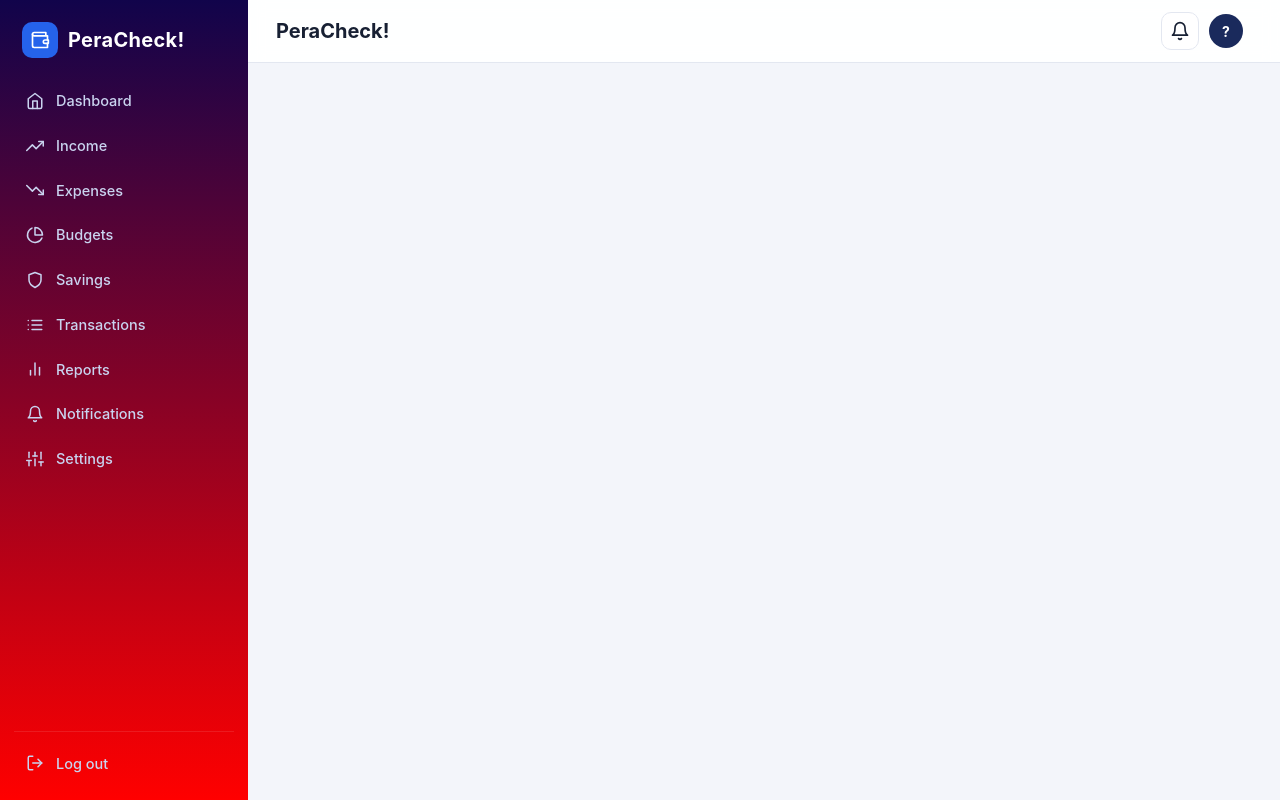
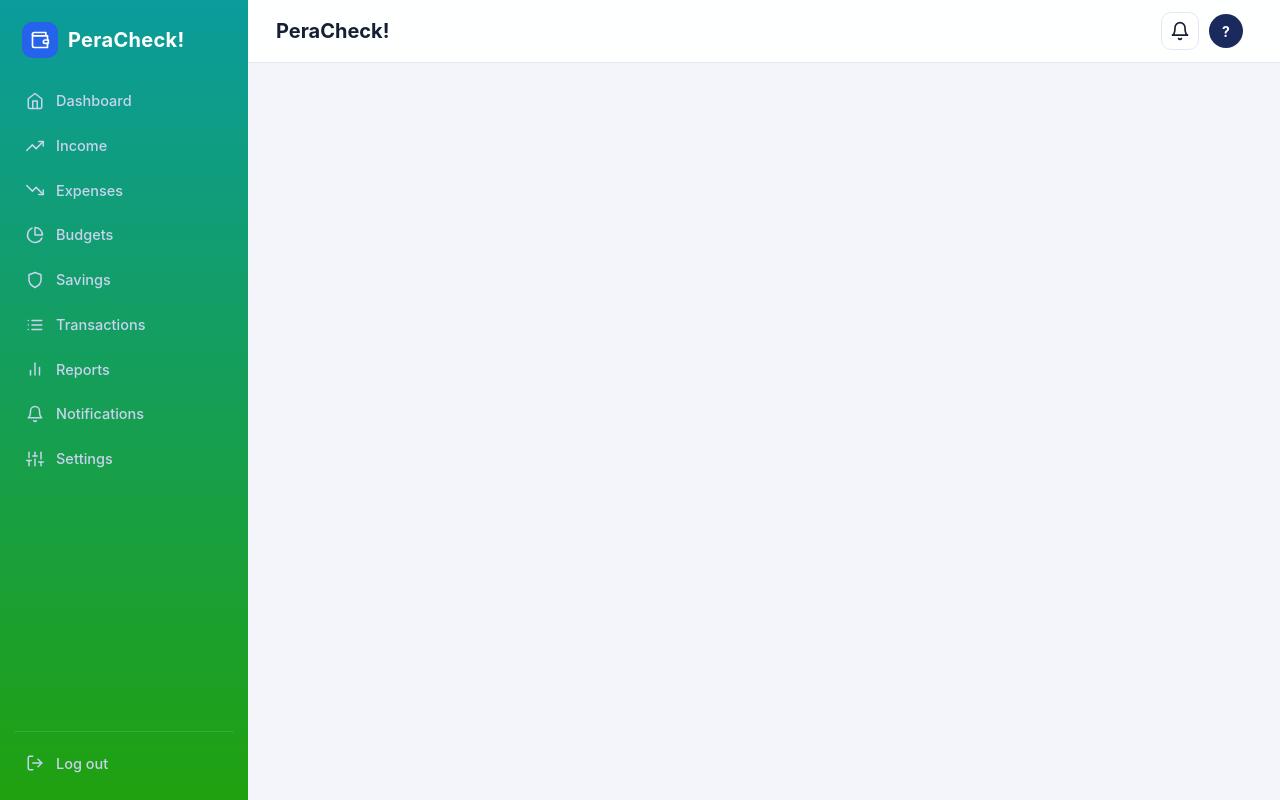
Before and after one commit to niquocadiz-stack/Pera-Check-Testing, a PHP site: page /includes/header.php in a window 1280 px wide. Run offline with PHP 8.4, Linux system fonts and the light colour scheme; data that the repository does not hold is empty.

Commit message:
update website

```diff
--- a/assets/css/style.css
+++ b/assets/css/style.css
@@ -2,8 +2,8 @@
    FinTrack - stylesheet (custom CSS, responsive)
    ========================================================== */
 :root {
-    --blue-900: #11044b;
-    --blue-800: #ff0000;
+    --blue-900: #0b9c9c;
+    --blue-800: #20a10f;
     --navy-700: #1a2a5c;
     --navy-600: #243673;
     --blue: #2563eb;
```
